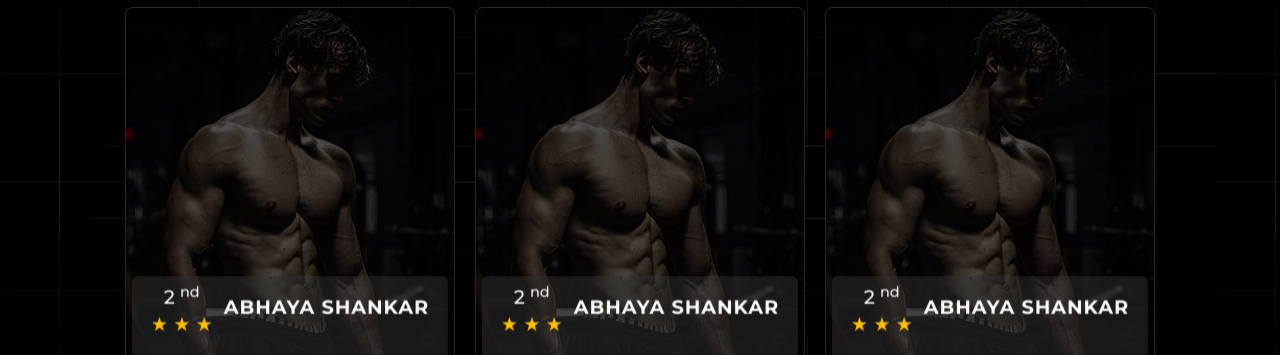
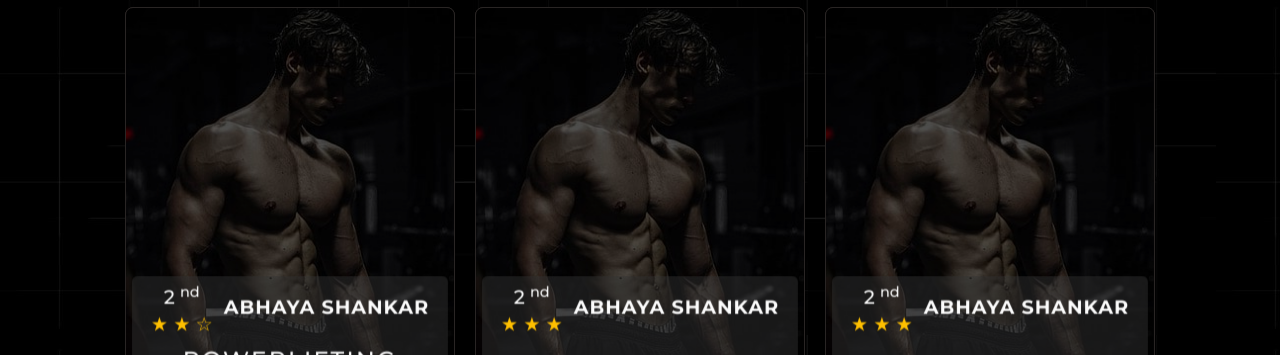
Before and after one commit to AbhayaShankar/Fitness-Hub., a Next.js app: page /achievements in a window 1280 px wide. Shown: the part 445-800 px from the top of the page. Built offline with nearby package versions, Linux system fonts and the light colour scheme.

Commit message:
card design 75% done

```diff
--- a/app/globals.css
+++ b/app/globals.css
@@ -501,6 +501,23 @@ body,
   /* top: -50%; */
 }
 
+.flip-box .inner-back {
+  position: relative;
+  top: 210px;
+  left: 0;
+  width: 100%;
+  padding: 20px 30px;
+  outline: 1px solid transparent;
+  -webkit-perspective: inherit;
+  perspective: inherit;
+  z-index: 2;
+
+  transform: translateY(-50%) translateZ(60px) scale(0.94);
+  -webkit-transform: translateY(-50%) translateZ(60px) scale(0.94);
+  -ms-transform: translateY(-50%) translateZ(60px) scale(0.94);
+  /* top: -50%; */
+}
+
 .flip-box-header {
   font-size: 34px;
 }
--- a/components/GymRats.tsx
+++ b/components/GymRats.tsx
@@ -2,6 +2,8 @@
 
 import React from "react";
 import { Button } from "./ui/button";
+import Link from "next/link";
+import { Instagram, Twitter } from "lucide-react";
 
 const GymRats = () => {
   const handleClick = () => {
@@ -25,24 +27,89 @@ const GymRats = () => {
                       2 <sup>nd</sup>
                     </h3>
                     <span className="text-[#FFC000] text-xl">
-                      &#9733; &#9733; &#9733;
+                      &#9733; &#9733; &#9734;
                     </span>
                   </div>
                   <div className="text-xl uppercase font-semibold -mt-2 tracking-wider">
                     ABHAYA SHANKAR
                   </div>
                 </div>
+                <div className="uppercase text-2xl font-medium tracking-widest">
+                  Powerlifting
+                </div>
+                <div className="tracking-wide">Dhanbad, Jharkhand</div>
               </div>
             </div>
           </div>
           {/* After Flip */}
           <div className="flip-box-back rounded-md border-[1px] border-muted-foreground dark:border-muted text-center bg-[url('/assets/test.jpg')]">
-            <div className="inner text-white">
-              <h3 className="flip-box-header">Custom Domains</h3>
-              <p>A short sentence describing this callout is.</p>
-              <Button onClick={handleClick} className="flip-box-button">
-                Learn More
-              </Button>
+            <div className="inner-back text-white text-left">
+              <ul className="text-lg pl-2">
+                <li className="list-image-[url('/assets/custom-list.png')] list-outside">
+                  2<sup>nd</sup> position at xyz Powerlifting competition.
+                </li>
+                <br />
+                <li className="list-image-[url('/assets/custom-list.png')] list-outside">
+                  Max Bench - 105 kgs
+                </li>
+                <li className="list-image-[url('/assets/custom-list.png')] list-outside">
+                  Max Deadlift - 190 kgs
+                </li>
+                <li className="list-image-[url('/assets/custom-list.png')] list-outside">
+                  Max Squats - 125 kgs
+                </li>
+              </ul>
+              <div>
+                <h3 className="text-center capitalize text-lg mt-8 mb-4">
+                  Follow for More ...
+                </h3>
+                <div className="flex items-center gap-5 justify-center">
+                  <Link
+                    className="group"
+                    href={"https://www.abhayashankar.com"}
+                    target="_blank"
+                  >
+                    <Instagram
+                      color="#5f5f5f"
+                      strokeWidth={2}
+                      className="w-10 h-10 group-hover:stroke-[#ce032c] transition-all ease-in duration-150 p-[6px] border-[1px] rounded-full group-hover:border-[#ce032c]"
+                    />
+                  </Link>
+                  <Link
+                    className="group"
+                    href={"https://www.abhayashankar.com"}
+                    target="_blank"
+                  >
+                    <Instagram
+                      color="#5f5f5f"
+                      strokeWidth={2}
+                      className="w-10 h-10 group-hover:stroke-[#ce032c] transition-all ease-in duration-150 p-[6px] border-[1px] rounded-full group-hover:border-[#ce032c]"
+                    />
+                  </Link>
+                  <Link
+                    className="group"
+                    href={"https://www.abhayashankar.com"}
+                    target="_blank"
+                  >
+                    <Instagram
+                      color="#5f5f5f"
+                      strokeWidth={2}
+                      className="w-10 h-10 group-hover:stroke-[#ce032c] transition-all ease-in duration-150 p-[6px] border-[1px] rounded-full group-hover:border-[#ce032c]"
+                    />
+                  </Link>
+                  <Link
+                    className="group"
+                    href={"https://www.abhayashankar.com"}
+                    target="_blank"
+                  >
+                    <Instagram
+                      color="#5f5f5f"
+                      strokeWidth={2}
+                      className="w-10 h-10 group-hover:stroke-[#ce032c] transition-all ease-in duration-150 p-[6px] border-[1px] rounded-full group-hover:border-[#ce032c]"
+                    />
+                  </Link>
+                </div>
+              </div>
             </div>
           </div>
         </div>
```
Also changed, not shown: public/assets/custom-list.png (added).
